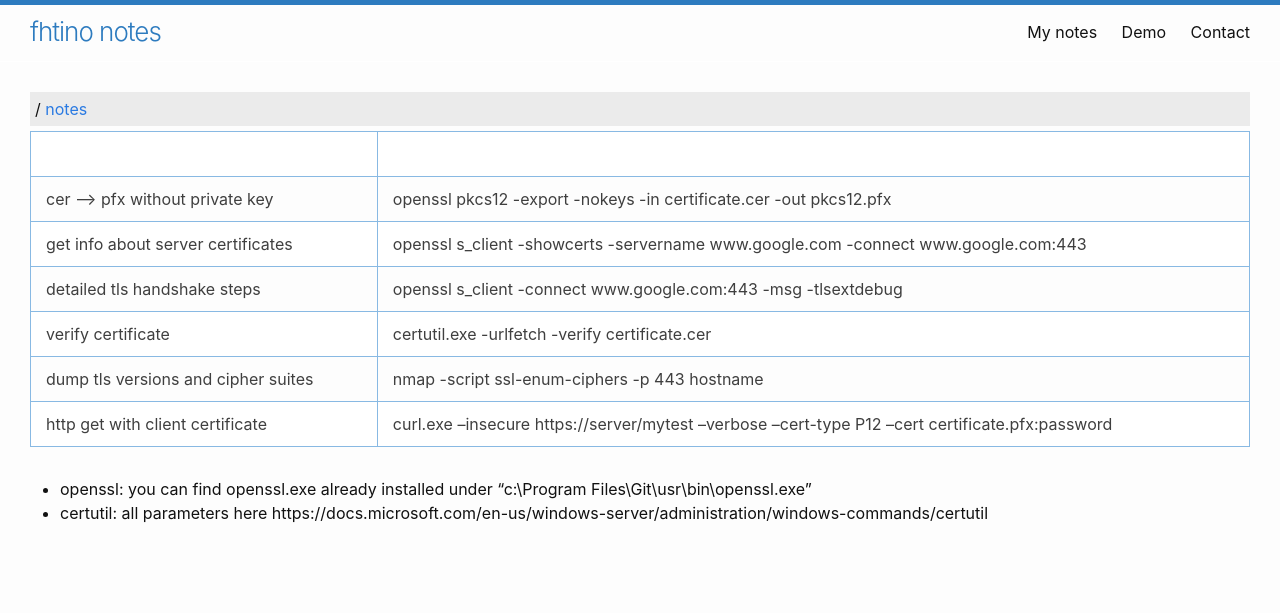
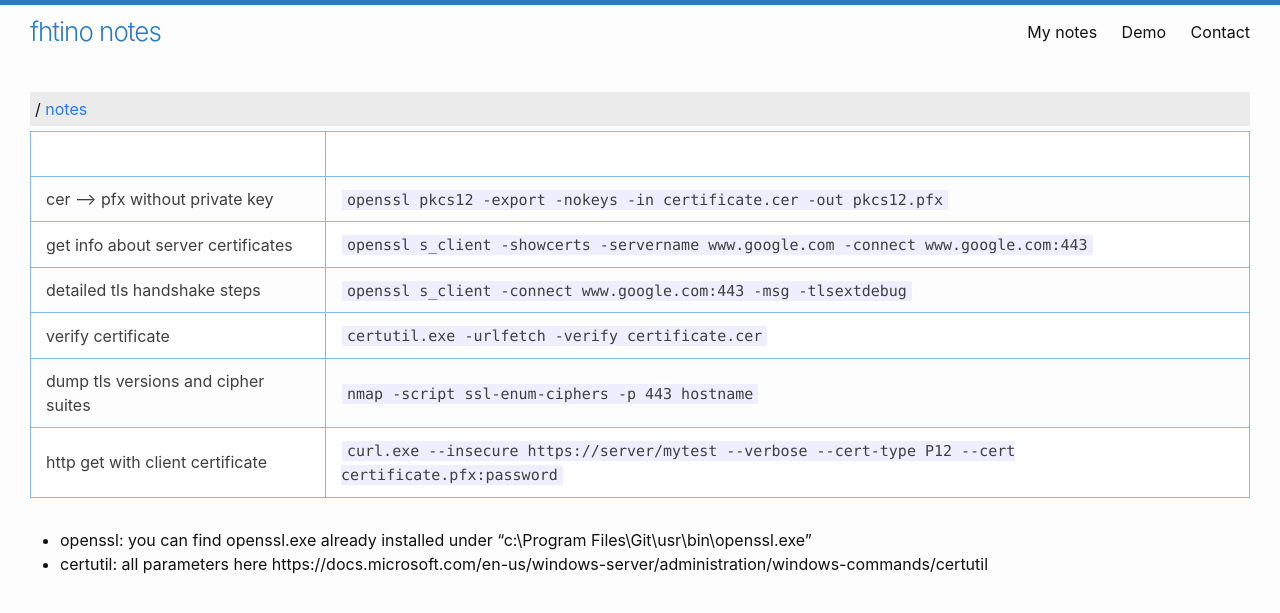
Before and after one commit to fhtino/fhtino.github.io, a Jekyll site: the page built from notes/certificates.md, in a window 1280 px wide. Shown: the top 613 px of the page. Built offline with Jekyll 4.4.1, drawn with Linux system fonts in a browser that asks for light colours.

```diff
--- a/notes/certificates.md
+++ b/notes/certificates.md
@@ -4,12 +4,12 @@ layout: notes
 
 |  |  |
 | -- | -- |
-| cer --> pfx without private key  | openssl pkcs12 -export -nokeys -in certificate.cer -out pkcs12.pfx |
-| get info about server certificates | openssl s_client -showcerts -servername www.google.com -connect www.google.com:443 |
-| detailed tls handshake steps | openssl s_client -connect www.google.com:443 -msg -tlsextdebug |
-| verify certificate | certutil.exe -urlfetch -verify  certificate.cer |
-| dump tls versions and cipher suites | nmap -script ssl-enum-ciphers -p 443 hostname |
-| http get with client certificate | curl.exe --insecure https://server/mytest --verbose --cert-type P12 --cert certificate.pfx:password |
+| cer --> pfx without private key  | `openssl pkcs12 -export -nokeys -in certificate.cer -out pkcs12.pfx` |
+| get info about server certificates | `openssl s_client -showcerts -servername www.google.com -connect www.google.com:443` |
+| detailed tls handshake steps | `openssl s_client -connect www.google.com:443 -msg -tlsextdebug` |
+| verify certificate | `certutil.exe -urlfetch -verify  certificate.cer` |
+| dump tls versions and cipher suites | `nmap -script ssl-enum-ciphers -p 443 hostname` |
+| http get with client certificate | `curl.exe --insecure https://server/mytest --verbose --cert-type P12 --cert certificate.pfx:password` |
 
 - openssl: you can find openssl.exe already installed under "c:\Program Files\Git\usr\bin\openssl.exe"
 - certutil: all parameters here
```
Also changed, not shown: notes/exe/codesigning.md (added, +63 -0 lines), notes/exe/codesigning_imgs/codesigning_exe_1.jpg (added), notes/exe/codesigning_imgs/codesigning_exe_2.jpg (added), notes/exe/codesigning_imgs/codesigning_exe_3.jpg (added), notes/exe/codesigning_imgs/codesigning_exe_4.jpg (added), notes/exe/codesigning_imgs/codesigning_exe_5.jpg (added), notes/exe/codesigning_imgs/codesigning_exe_6.jpg (added), notes/exe/codesigning_imgs/codesigning_xca_1.jpg (added), notes/exe/codesigning_imgs/codesigning_xca_2.jpg (added).
